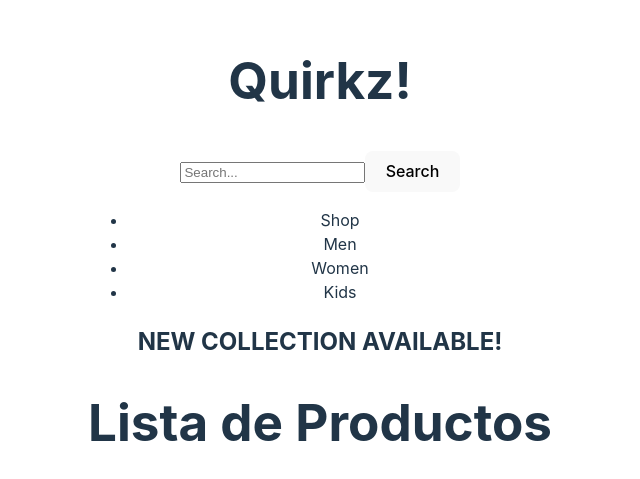
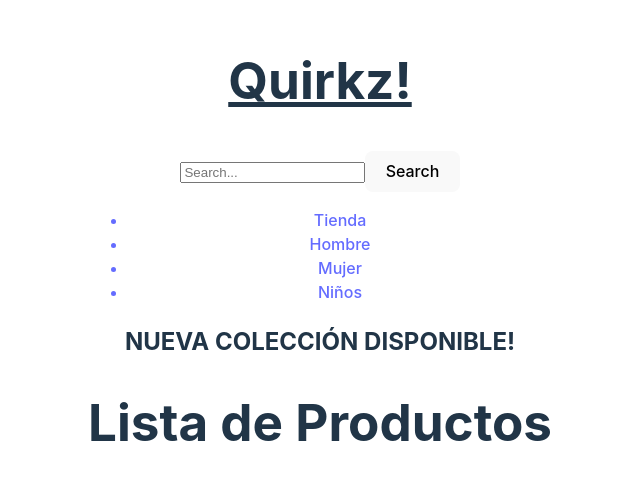
Before and after one commit to xshotsp/Proyecto-Final, a React (Vite) app in the folder Client/: page / in a window 1280 px wide. Shown: the part 153-632 px from the top of the page, without its empty margins (320-960 px from the left). Built offline with nearby package versions, Linux system fonts and the light colour scheme; no server answers.

Commit message:
etiqueta link

```diff
--- a/Client/src/components/Hero/Hero.jsx
+++ b/Client/src/components/Hero/Hero.jsx
@@ -3,7 +3,7 @@ const Hero = () => {
   return (
     <div>
         <div>
-            <h2>NEW COLLECTION AVAILABLE!</h2>
+            <h2>NUEVA COLECCIÓN DISPONIBLE!</h2>
         </div>
     </div>
   )
--- a/Client/src/components/NavBar/NavBar.jsx
+++ b/Client/src/components/NavBar/NavBar.jsx
@@ -1,3 +1,4 @@
+import { Link } from "react-router-dom"
 import SearchBar from "../searchbar/SearchBar"
 
 const NavBar = () => {
@@ -5,13 +6,26 @@ const NavBar = () => {
   return (
     <div>
       <nav>
-        <h1>Quirkz!</h1>
+        <h1>
+        <u>Quirkz!</u>
+        </h1>
         <SearchBar/>
         <ul>
-          <li>Shop</li>
-          <li>Men</li>
-          <li>Women</li>
-          <li>Kids</li>
+          <Link to="/">
+          <li>Tienda</li>
+          </Link>
+
+          <Link to="/hombre">
+          <li>Hombre</li>
+          </Link>
+
+          <Link to="/mujer">
+          <li>Mujer</li>
+          </Link>
+
+          <Link to="/niños">
+          <li>Niños</li>
+          </Link>
         </ul>
       </nav>
       <div>
```
